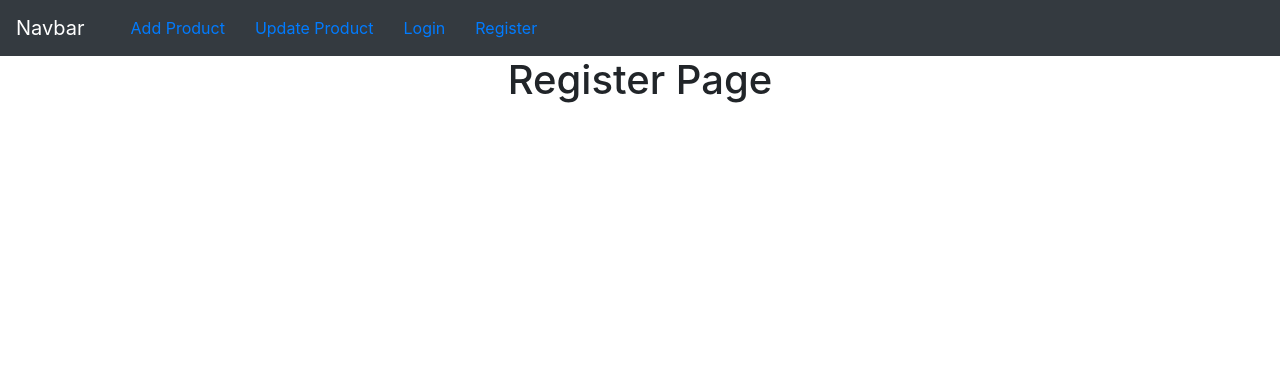
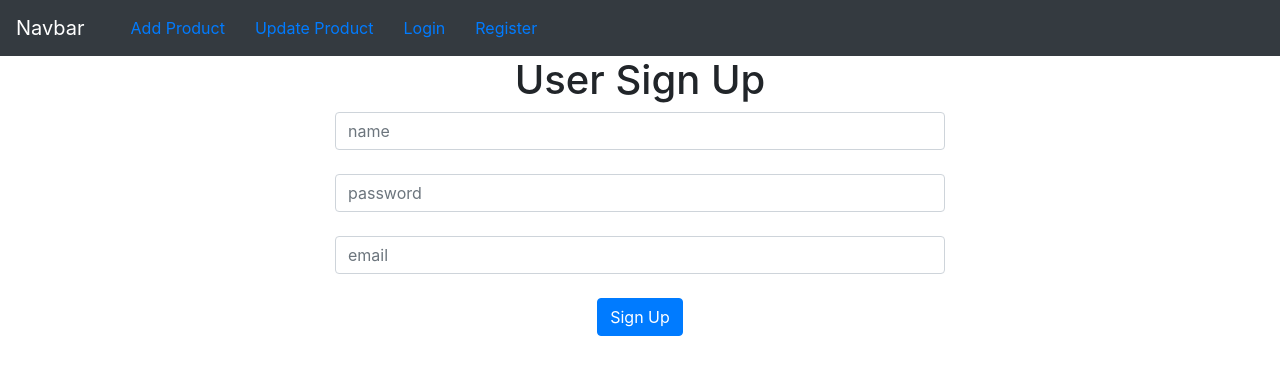
Before and after one commit to anil-sidhu/ecomm-dashboard, a React (Create React App) app: page /register in a window 1280 px wide. Shown: the top 374 px of the page. Built offline with nearby package versions, Linux system fonts and the light colour scheme.

Commit message:
signup done

```diff
--- a/src/App.js
+++ b/src/App.js
@@ -1,7 +1,7 @@
 import logo from './logo.svg';
 import './App.css';
 import { Button } from 'react-bootstrap'
-import {BrowserRouter,Route} from 'react-router-dom'
+import { BrowserRouter, Route } from 'react-router-dom'
 import Header from './Header'
 import Login from './Login'
 import Register from './Register'
--- a/src/Register.js
+++ b/src/Register.js
@@ -1,8 +1,39 @@
-function Register()
-{
+import React, { useState } from 'react';
+import { useHistory } from 'react-router-dom'
+function Register() {
+    const [name, setName] = useState("");
+    const [password, setPassword] = useState("");
+    const [email, setEamil] = useState("");
+    const history = useHistory();
+    async function signUp() {
+        let item = { name, password, email }
+
+        let result = await fetch("http://localhost:8000/api/register", {
+            method: 'POST',
+            headers: {
+                "Content-Type": "application/json",
+                "Accept": "application/json"
+            },
+            body: JSON.stringify(item)
+        });
+        result = await result.json();
+        console.warn("result", result)
+        localStorage.setItem("user-info", JSON.stringify(result));
+        history.push("/add")
+
+    }
     return (
-        <div>
-            <h1>Register Page</h1>
+        <div className="col-sm-6 offset-sm-3">
+            <h1>User Sign Up</h1>
+            <input type="text" value={name} placeholder="name" onChange={(e) => setName(e.target.value)} className="form-control" />
+            <br />
+            <input type="text" value={password} placeholder="password" onChange={(e) => setPassword(e.target.value)} className="form-control" />
+            <br />
+            <input type="text" value={email} placeholder="email" onChange={(e) => setEamil(e.target.value)} className="form-control" />
+            <br />
+            <button onClick={signUp} className="btn btn-primary">Sign Up</button>
+
+
         </div>
     )
 }
```
Also changed, not shown: 1 other file (tests, documents, lock files or other folders). Lines whose indentation alone changed are shown as unchanged.
